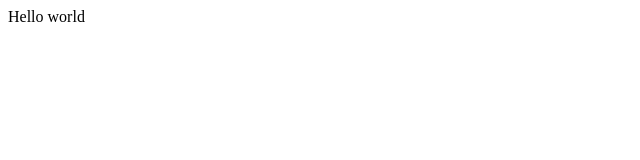
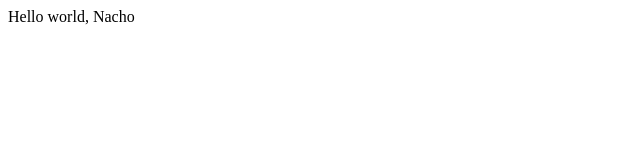
Before and after one commit to uggnzbb/opentutorials-nacho, a plain HTML site: page index.html in a window 1280 px wide. Shown: the full height of the page, 0-640 px from the left. Drawn offline with Linux system fonts and the light colour scheme.

Commit message:
change index.html

```diff
--- a/index.html
+++ b/index.html
@@ -14,6 +14,6 @@ Remove this if you use the .htaccess -->
 <link rel="apple-touch-icon" href="/apple-touch-icon.png" />
 </head>
 <body>
-Hello world
+Hello world, Nacho
 </body>
 </html>
```
